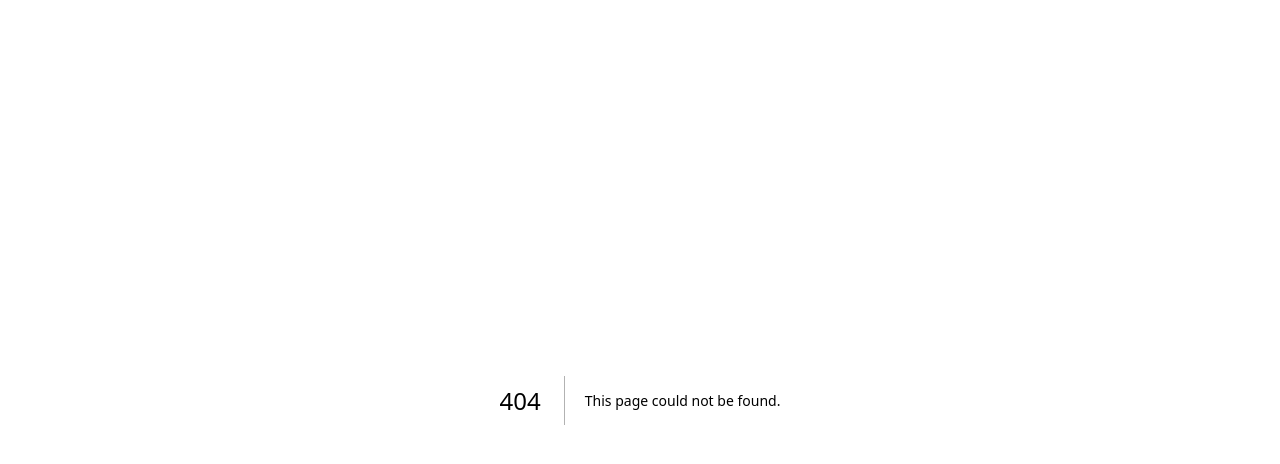
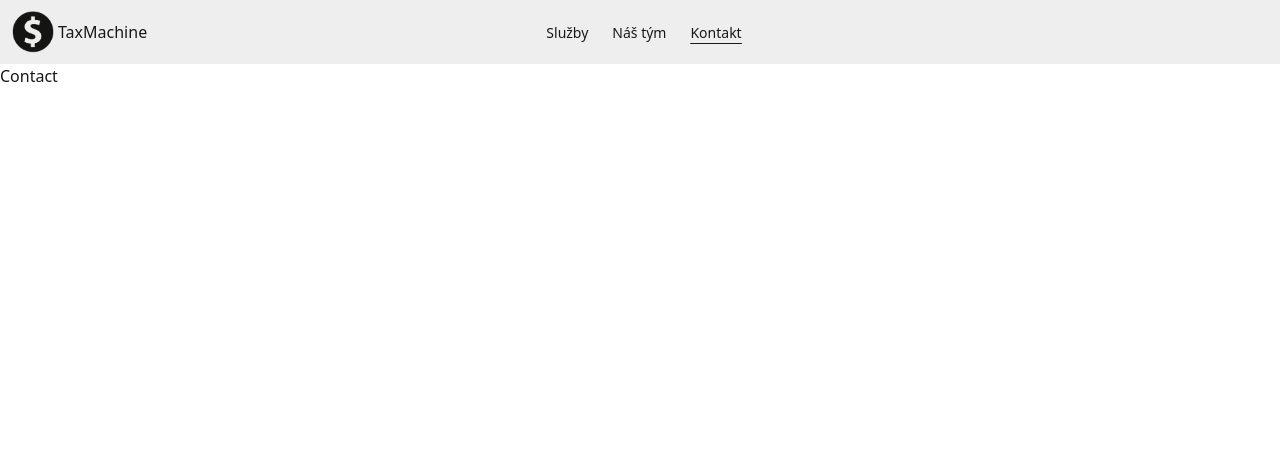
Before and after one commit to xsuran07/taxMachine, a Next.js app: page /contact in a window 1280 px wide. Before the commit this address had no page. Shown: the top 464 px of the page. Built offline with nearby package versions, Linux system fonts and the light colour scheme.

Commit message:
Adopt navbar component in the main layout

```diff
--- /dev/null
+++ b/src/app/about/page.tsx
@@ -0,0 +1,3 @@
+export default function AboutPage() {
+  return <div>About</div>;
+}
--- /dev/null
+++ b/src/app/contact/page.tsx
@@ -0,0 +1,3 @@
+export default function ContactPage() {
+  return <div>Contact</div>;
+}
--- a/src/app/layout.tsx
+++ b/src/app/layout.tsx
@@ -1,5 +1,7 @@
 import type { Metadata } from "next";
 import "@/app/globals.css";
+import Navbar from "@/components/navbar/navbar";
+import useHomePage from "@/hooks/useHomePage";
 
 export const metadata: Metadata = {
   title: "TaxMachine",
@@ -11,9 +13,17 @@ export default function RootLayout({
 }: Readonly<{
   children: React.ReactNode;
 }>) {
+  const config = useHomePage();
+
   return (
     <html lang="cs">
-      <body>{children}</body>
+      <body>
+        <header>
+          <Navbar {...config.navbar} />
+        </header>
+        <main>{children}</main>
+        <footer></footer>
+      </body>
     </html>
   );
 }
--- /dev/null
+++ b/src/app/services/page.tsx
@@ -0,0 +1,3 @@
+export default function ServicesPage() {
+  return <div>Services</div>;
+}
--- /dev/null
+++ b/src/hooks/useHomePage.ts
@@ -0,0 +1,30 @@
+import { NavbarProps } from "@/components/navbar/types";
+
+export interface HomePageProps {
+  navbar: NavbarProps;
+}
+
+export default function useHomePage(): HomePageProps {
+  return {
+    navbar: {
+      logo: {
+        url: "/",
+        text: "TaxMachine",
+      },
+      navLinks: [
+        {
+          label: "Služby",
+          url: "/services",
+        },
+        {
+          label: "Náš tým",
+          url: "/about",
+        },
+        {
+          label: "Kontakt",
+          url: "/contact",
+        },
+      ],
+    },
+  };
+}
```
